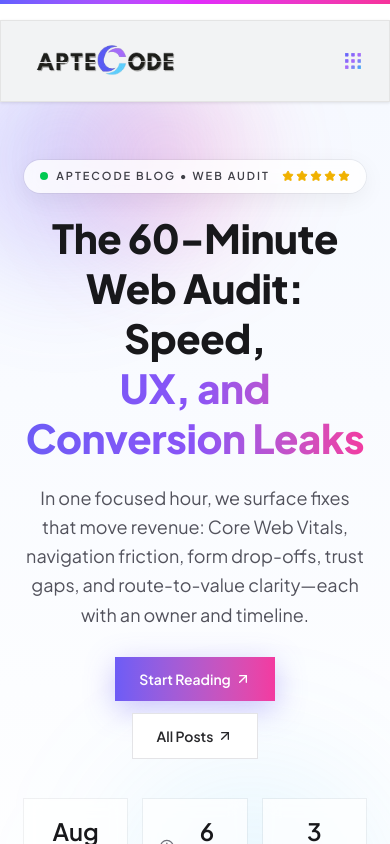
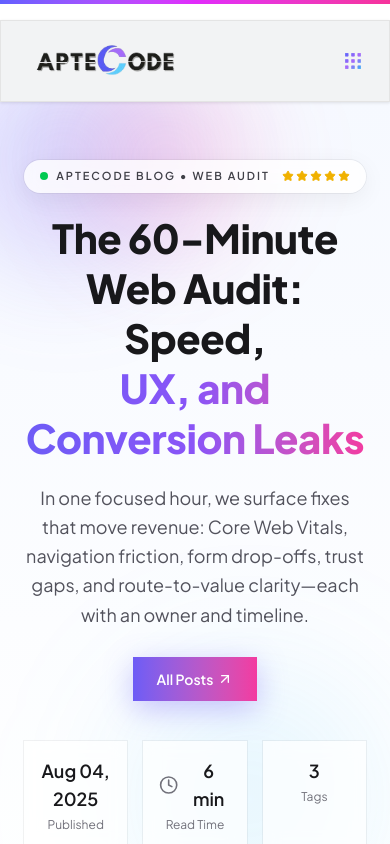
Before and after one commit to moofazzel/aptecode, a Next.js app: page /blog/60-minute-web-audit-for-founders in a window 390 px wide. Shown: the top 844 px of the page. Built offline with nearby package versions, Linux system fonts and the light colour scheme; a web font is replaced by a local one.

Commit message:
Refactor ArticleView component: Update button styles for consistency, adjust text sizes for better readability, and modify aspect ratio for images to enhance layout responsiveness.

```diff
--- a/src/app/blog/[slug]/ArticleView.tsx
+++ b/src/app/blog/[slug]/ArticleView.tsx
@@ -169,15 +169,9 @@ export default function ArticleView({ post }: { post: Blog }) {
             transition={{ duration: 0.6, ease: "easeOut", delay: 0.22 }}
             className="mx-auto mt-7 flex w-full flex-col items-center justify-center gap-3 sm:flex-row"
           >
-            <a
-              href="#read"
-              className="inline-flex items-center justify-center bg-gradient-to-r from-[#6D5CF6] to-[#F33AA0] px-6 py-3 text-white text-sm font-semibold shadow-[0_8px_30px_rgba(109,92,246,0.35)] hover:opacity-95 transition"
-            >
-              Start Reading <ArrowUpRight className="ml-1 h-4 w-4" />
-            </a>
             <Link
               href="/blog"
-              className="inline-flex items-center justify-center border border-zinc-200 bg-white px-6 py-3 text-sm font-semibold text-zinc-800 hover:bg-zinc-50"
+              className="inline-flex items-center justify-center bg-gradient-to-r from-[#6D5CF6] to-[#F33AA0] px-6 py-3 text-white text-sm font-semibold shadow-[0_8px_30px_rgba(109,92,246,0.35)] hover:opacity-95 transition"
             >
               All Posts <ArrowUpRight className="ml-1 h-4 w-4" />
             </Link>
@@ -191,7 +185,7 @@ export default function ArticleView({ post }: { post: Blog }) {
             className="mx-auto mt-10 grid w-full max-w-4xl grid-cols-3 gap-4"
           >
             <li className="rouded-xl bg-white/70 px-4 py-4 text-sm text-zinc-700 ring-1 ring-black/5 backdrop-blur">
-              <div className="text-2xl font-semibold text-zinc-900">
+              <div className="text-lg md:text-2xl font-semibold text-zinc-900">
                 {new Date(post.updatedAt || post.date).toLocaleDateString(
                   undefined,
                   {
@@ -204,14 +198,14 @@ export default function ArticleView({ post }: { post: Blog }) {
               <div className="mt-1 text-xs text-zinc-500">Published</div>
             </li>
             <li className="rouded-xl bg-white/70 px-4 py-4 text-sm text-zinc-700 ring-1 ring-black/5 backdrop-blur">
-              <div className="flex items-center gap-2 text-2xl font-semibold text-zinc-900">
+              <div className="flex items-center gap-2 text-lg md:text-2xl font-semibold text-zinc-900">
                 <Clock className="h-5 w-5 text-zinc-500" />
                 {readingMins} min
               </div>
               <div className="mt-1 text-xs text-zinc-500">Read Time</div>
             </li>
             <li className="rouded-xl bg-white/70 px-4 py-4 text-sm text-zinc-700 ring-1 ring-black/5 backdrop-blur">
-              <div className="text-2xl font-semibold text-zinc-900">
+              <div className="text-lg md:text-2xl font-semibold text-zinc-900">
                 {post.tags?.length ?? 0}
               </div>
               <div className="mt-1 text-xs text-zinc-500">Tags</div>
@@ -225,7 +219,7 @@ export default function ArticleView({ post }: { post: Blog }) {
       <section className="bg-white border-b border-zinc-200">
         <div className="mx-auto w-full max-w-7xl px-6 py-6">
           <div className="relative overflow-hidden rounded-3xl border border-zinc-200">
-            <div className="relative aspect-[16/8] md:aspect-[16/6]">
+            <div className="relative aspect-[16/8] md:aspect-[16/9]">
               <Image
                 src={post.image}
                 alt={post.imageAlt || post.title}
```
